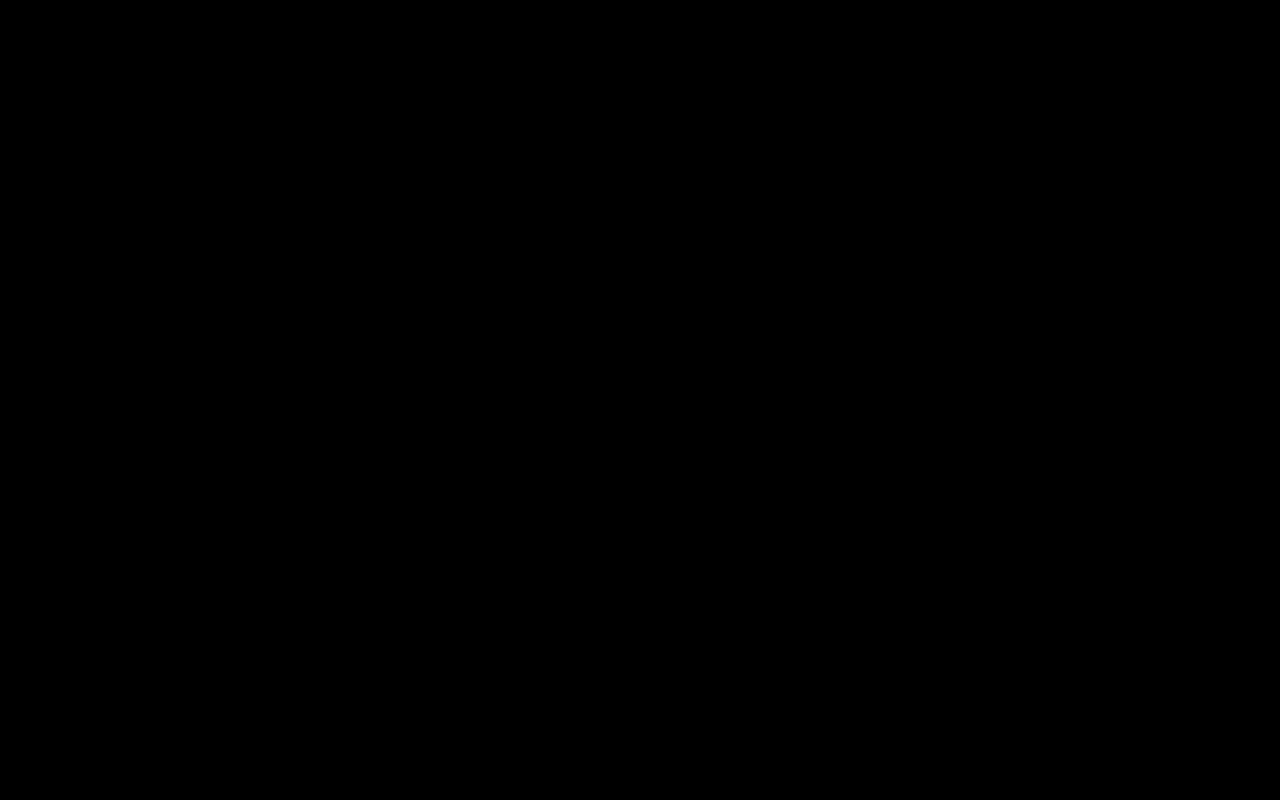
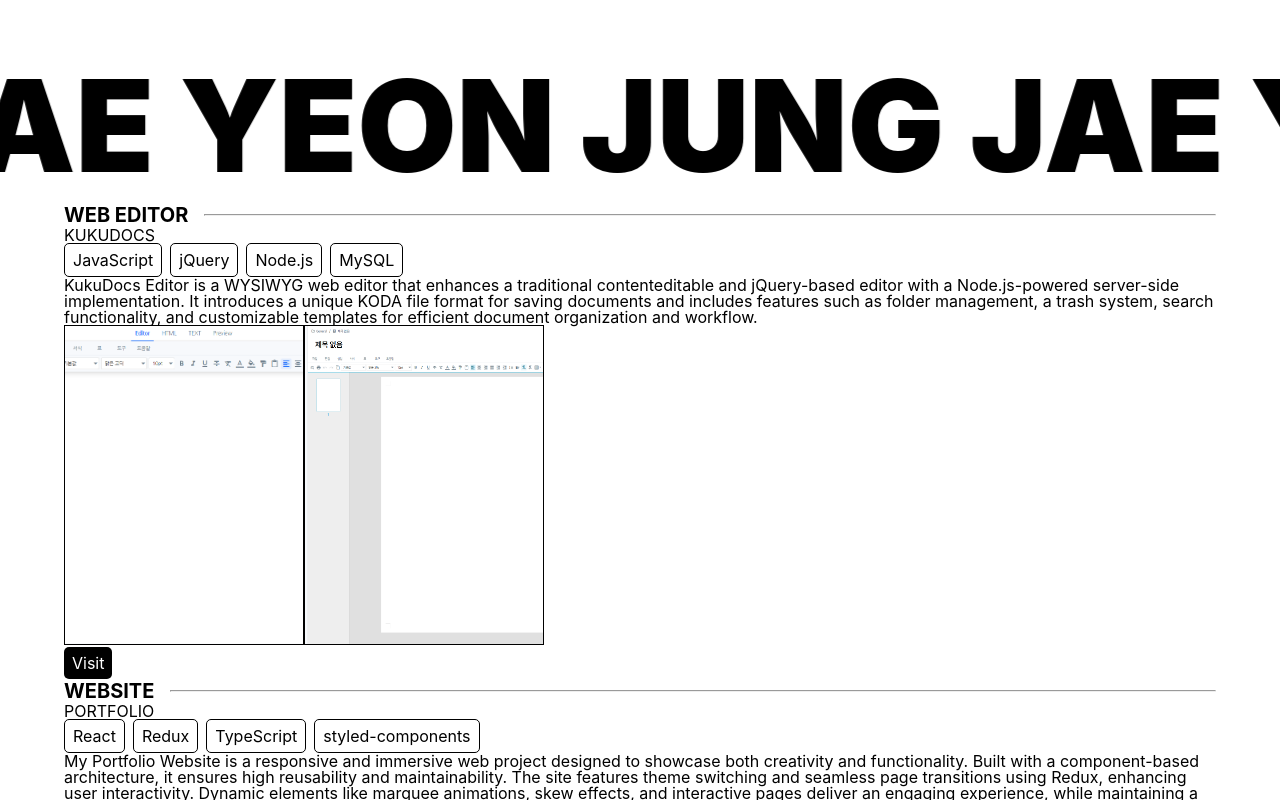
Before and after one commit to solbijae/jaeyeonjung, a React (Create React App) app: page / in a window 1280 px wide. Both pictures are taken after a click on the label 1135 px from the left and 1852 px from the top of the page. Shown: the top 800 px of the page. Built offline with nearby package versions, Linux system fonts and the light colour scheme; a web font is replaced by a local one.

Commit message:
[feat] add Project

```diff
--- a/src/components/Project/index.tsx
+++ b/src/components/Project/index.tsx
@@ -1,9 +1,48 @@
 import * as S from './styles';
+import useFetchData from '../../hooks/useFetchData';
+import { ProjectsType } from '../../types/projects';
+import SectionTitle from '../common/SectionTitle';
+import TransparentText from '../common/Text/Transparent';
+import ColoredText from '../common/Text/Colored';
 
 const Project = () => {
+  const { data } = useFetchData<ProjectsType>('/data/projects.json');
+
   return (
     <S.Container>
-
+      {data?.projects &&
+        data.projects.map((project) => (
+          <SectionTitle key={project.type} name={project.type}>
+            {project.items &&
+              project.items.map((item) => (
+                <div key={item.name}>
+                  <S.ProjectName>{item.name}</S.ProjectName>
+                  {item.skills && item.skills.length > 0 && (
+                    <S.SkillsWrap>
+                      {item.skills.map((skill, index) => (
+                        <TransparentText key={index}>{skill}</TransparentText>
+                      ))}
+                    </S.SkillsWrap>
+                  )}
+                  <S.ProjectAbout>{item.about}</S.ProjectAbout>
+                  {item.images && item.images.length > 0 && (
+                    <S.ImagesWrap>
+                      {item.images.map((image, index) => (
+                        <S.Image key={index} src={`/images/${image}.png`} alt={`image-${index}`} />
+                      ))}
+                    </S.ImagesWrap>
+                  )}
+                  {item.visit &&
+                    <ColoredText><a href={item.visit} target="_blank" rel="noopener noreferrer">Visit</a></ColoredText>
+                  }
+                  {item.github &&
+                    <ColoredText><a href={item.github} target="_blank" rel="noopener noreferrer">GitHub</a></ColoredText>
+                  }
+                </div>
+              ))}
+          </SectionTitle>
+        ))
+      }
     </S.Container>
   );
 }
--- a/src/components/Project/styles.ts
+++ b/src/components/Project/styles.ts
@@ -3,3 +3,26 @@ import styled from 'styled-components';
 export const Container = styled.div`
 
 `;
+
+export const Image = styled.img`
+  width: 15rem;
+  height: 20rem;
+  object-position: top;
+  object-fit: cover;
+  border: 1px solid ${({ theme }) => theme.colors.black};
+`;
+
+export const ProjectName = styled.p`
+
+`;
+
+export const SkillsWrap = styled.div`
+  display: flex;
+`;
+
+export const ProjectAbout = styled.p`
+
+`;
+
+export const ImagesWrap = styled.div`
+`;
--- a/src/pages/Work.tsx
+++ b/src/pages/Work.tsx
@@ -1,7 +1,13 @@
+import Title from '../components/common/Title';
+import Project from '../components/Project';
+import Mode from '../components/common/Mode';
+
 const Work = () => {
     return(
       <>
-
+        <Title />
+        <Project />
+        <Mode />
       </>
     );
   }
```
